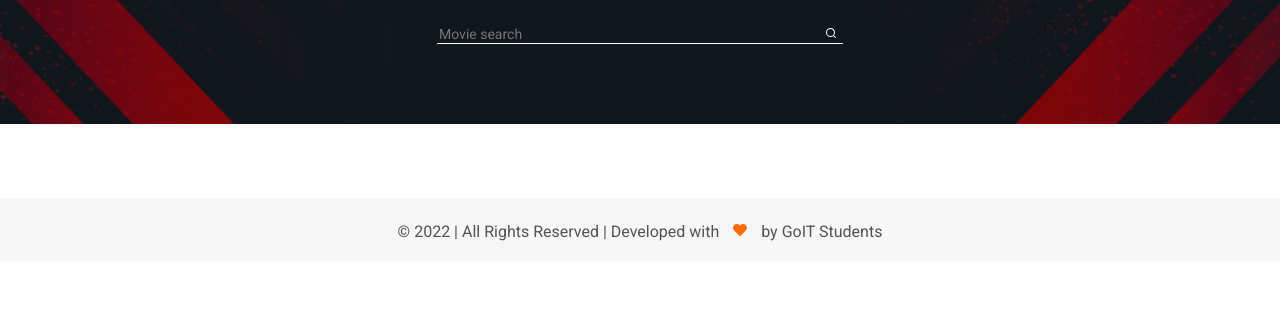
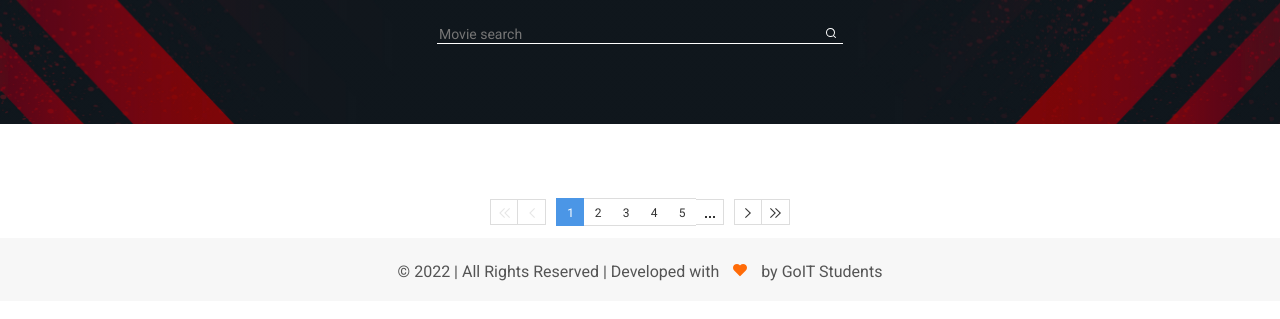
Before and after one commit to NikitaSokolovUA/Filmoteka-project, a website built with Parcel: page src/index.html in a window 1280 px wide. Shown: the part 93-412 px from the top of the page. Built offline with nearby package versions, Linux system fonts and the light colour scheme; no server answers.

Commit message:
add style pagination

```diff
--- a/package.json
+++ b/package.json
@@ -27,9 +27,11 @@
   },
   "devDependencies": {
     "@parcel/transformer-sass": "^2.6.0",
+    "buffer": "^6.0.3",
     "parcel": "^2.6.0",
     "parcel-reporter-clean-dist": "^1.0.4",
-    "posthtml-include": "^1.7.4"
+    "posthtml-include": "^1.7.4",
+    "process": "^0.11.10"
   },
   "browserslist": "> 0.5%, last 2 versions, not dead"
 }
--- a/src/index.html
+++ b/src/index.html
@@ -20,6 +20,7 @@
     <include src="./partials/day_night.html"></include>
     <include src="./partials/header.html"></include>
     <include src="./partials/main.html"></include>
+    <include src="./partials/pagination.html"></include>
     <include src="./partials/footer.html"></include>
     <script type="module" src="./day_night.js"></script>
     <script type="module" src="./button-up.js"></script>
--- /dev/null
+++ b/src/partials/pagination.html
@@ -0,0 +1,31 @@
+<section class="pagination">
+    <!-- <h2 class="visually-hidden">Pages</h2> -->
+    <div class="pagination-section container">
+
+      <!-- <div id="pagination" class="tui-pagination pagination-custom"></div> -->
+      <!-- <div id="pagination-mobile" class="tui-pagination pagination-custom pagination-mobile"></div>
+      <div id="pagination-tablet" class="tui-pagination pagination-custom pagination-tablet"></div> -->
+      <div id="pagination" class="pagination-custom tui-pagination">
+        <span class="tui-page-btn tui-is-disabled tui-first custom-class-first">
+          <span class="tui-ico-first">first</span>
+        </span>
+          <span class="tui-page-btn tui-is-disabled tui-prev custom-class-prev">
+            <span class="tui-ico-prev">prev</span>
+          </span>
+          <strong class="tui-page-btn tui-is-selected tui-first-child">1</strong>
+          <a href="#" class="tui-page-btn">2</a>
+          <a href="#" class="tui-page-btn">3</a>
+          <a href="#" class="tui-page-btn">4</a>
+          <a href="#" class="tui-page-btn">5</a>
+          <a href="#" class="tui-page-btn tui-next-is-ellip custom-class-next tui-last-child">
+            <span class="tui-ico-ellip">...</span>
+          </a>
+            <a href="#" class="tui-page-btn tui-next custom-class-next">
+              <span class="tui-ico-next">next</span>
+            </a>
+              <a href="#" class="tui-page-btn tui-last custom-class-last">
+                <span class="tui-ico-last">last</span>
+              </a>
+      </div>
+    </div>
+  </section>
--- /dev/null
+++ b/src/sass/_pagination.scss
@@ -0,0 +1,195 @@
+@charset 'utf-8';
+.tui-pagination * {
+    -moz-user-select: none;
+    -webkit-user-select: none;
+    -ms-user-select: none;
+    user-select: none;
+}
+
+.tui-ico-ellipsis, .tui-ico-first, .tui-ico-last, .tui-ico-next, .tui-ico-prev {
+    overflow: hidden;
+}
+
+.tui-pagination {
+    height: 28px;
+    margin: 14px 0 12px;
+    line-height: normal;
+    text-align: center;
+    font-size: 0;
+}
+
+.tui-pagination .tui-page-btn {
+    display: inline-block;
+    position: relative;
+    width: 28px;
+    padding: 8px 0 6px;
+    margin-left: 0;
+    color: #333;
+    font-size: 12px;
+    font-weight: normal;
+    line-height: 1;
+    text-decoration: none;
+    vertical-align: middle;
+    border: 1px solid #ddd;
+    border-width: 1px 0;
+}
+
+.tui-pagination .tui-page-btn:hover {
+    background-color: #f4f4f4;
+}
+
+.tui-pagination .tui-is-selected, .tui-pagination strong {
+    color: #fff;
+    background: #4b96e6;
+    border-color: #4b96e6;
+    cursor: default;
+}
+
+.tui-pagination .tui-is-selected:hover {
+    background-color: #4b96e6;
+}
+
+.tui-pagination .tui-first-child.tui-is-selected, .tui-pagination strong.tui-first-child {
+    margin-left: 0
+}
+
+.tui-pagination .tui-first-child, .tui-pagination .tui-prev-is-ellip {
+    border-left: 1px solid #ddd
+}
+
+.tui-pagination .tui-last-child, .tui-pagination .tui-next-is-ellip {
+    border-right: 1px solid #ddd
+}
+
+.tui-pagination .tui-first-child.tui-is-selected {
+    border-left: 1px solid #4b96e6
+}
+
+.tui-pagination .tui-last-child.tui-is-selected {
+    border-right: 1px solid #4b96e6
+}
+
+.tui-pagination .tui-first, .tui-pagination .tui-prev, .tui-pagination .tui-next, .tui-pagination .tui-last, .tui-pagination .tui-prev-is-ellip, .tui-pagination .tui-next-is-ellip {
+    overflow: hidden;
+    height: 26px;
+    padding: 0;
+    font-size: 0;
+    line-height: 26px;
+    white-space: nowrap;
+    font-weight: normal;
+    border: 1px solid #ddd;
+}
+
+.tui-pagination .tui-prev-is-ellip {
+    border-right: 0
+}
+
+.tui-pagination .tui-next-is-ellip {
+    border-left: 0
+}
+
+.tui-pagination .tui-first+.tui-prev, .tui-pagination .tui-next+.tui-last {
+    border-left: 0
+}
+
+.tui-pagination .tui-ico-first, .tui-pagination .tui-ico-prev, .tui-pagination .tui-ico-next, .tui-pagination .tui-ico-last, .tui-pagination .tui-ico-ellip {
+    background: url('../images/sp_btn.png') no-repeat 0 0;
+    display: inline-block;
+    vertical-align: middle;
+    font-size: 0px;
+}
+
+.tui-pagination .tui-prev-is-ellip, .tui-pagination .tui-next-is-ellip {
+    padding: 0;
+    line-height: 1;
+}
+
+.tui-pagination .tui-prev {
+    margin-right: 10px;
+}
+
+.tui-pagination .tui-next {
+    margin-left: 10px;
+}
+
+.tui-pagination .tui-ico-first {
+    width: 11px;
+    height: 10px;
+    background-position: 0px 0px
+}
+
+.tui-pagination .tui-ico-prev {
+    width: 6px;
+    height: 10px;
+    background-position: -26px 0px
+}
+
+.tui-pagination .tui-ico-next {
+    width: 6px;
+    height: 10px;
+    background-position: -13px -24px
+}
+
+.tui-pagination .tui-ico-last {
+    width: 11px;
+    height: 10px;
+    background-position: 0px -12px
+}
+
+.tui-pagination .tui-ico-ellip {
+    width: 10px;
+    height: 2px;
+    margin-top: 16px;
+    vertical-align: top;
+    background-position: 0px -24px
+}
+
+.tui-pagination .tui-is-disabled:hover {
+    background: #fff;
+    cursor: default
+}
+
+.tui-pagination .tui-is-disabled .tui-ico-prev {
+    background-position: -26px -12px
+}
+
+.tui-pagination .tui-is-disabled .tui-ico-first {
+    background-position: -13px 0px
+}
+
+.tui-pagination .tui-is-disabled .tui-ico-next {
+    background-position: -21px -24px
+}
+
+.tui-pagination .tui-is-disabled .tui-ico-last {
+    background-position: -13px -12px
+}
+
+.tui-page-inputs {
+    display: inline-block;
+    vertical-align: top;
+}
+
+.tui-page-inputs .tui-page-input {
+    display: inline-block;
+    width: 10px;
+    height: 12px;
+    padding: 8px 0 6px;
+    font-size: 12px;
+    text-align: center;
+    color: #333;
+    border: 0;
+    outline: none;
+}
+
+.tui-page-inputs .tui-page-current {
+    color: #4b96e6
+}
+
+.tui-page-separator {
+    display: inline-block;
+    font-size: 12px;
+    height: 12px;
+    padding: 8px 0 6px;
+    vertical-align: top
+}
--- a/src/sass/index.scss
+++ b/src/sass/index.scss
@@ -6,3 +6,4 @@
 @import './main';
 @import './footer';
 @import './day_night';
+@import'./_pagination.scss';
```
Also changed, not shown: src/images/sp_btn.png (added), 1 other file.
